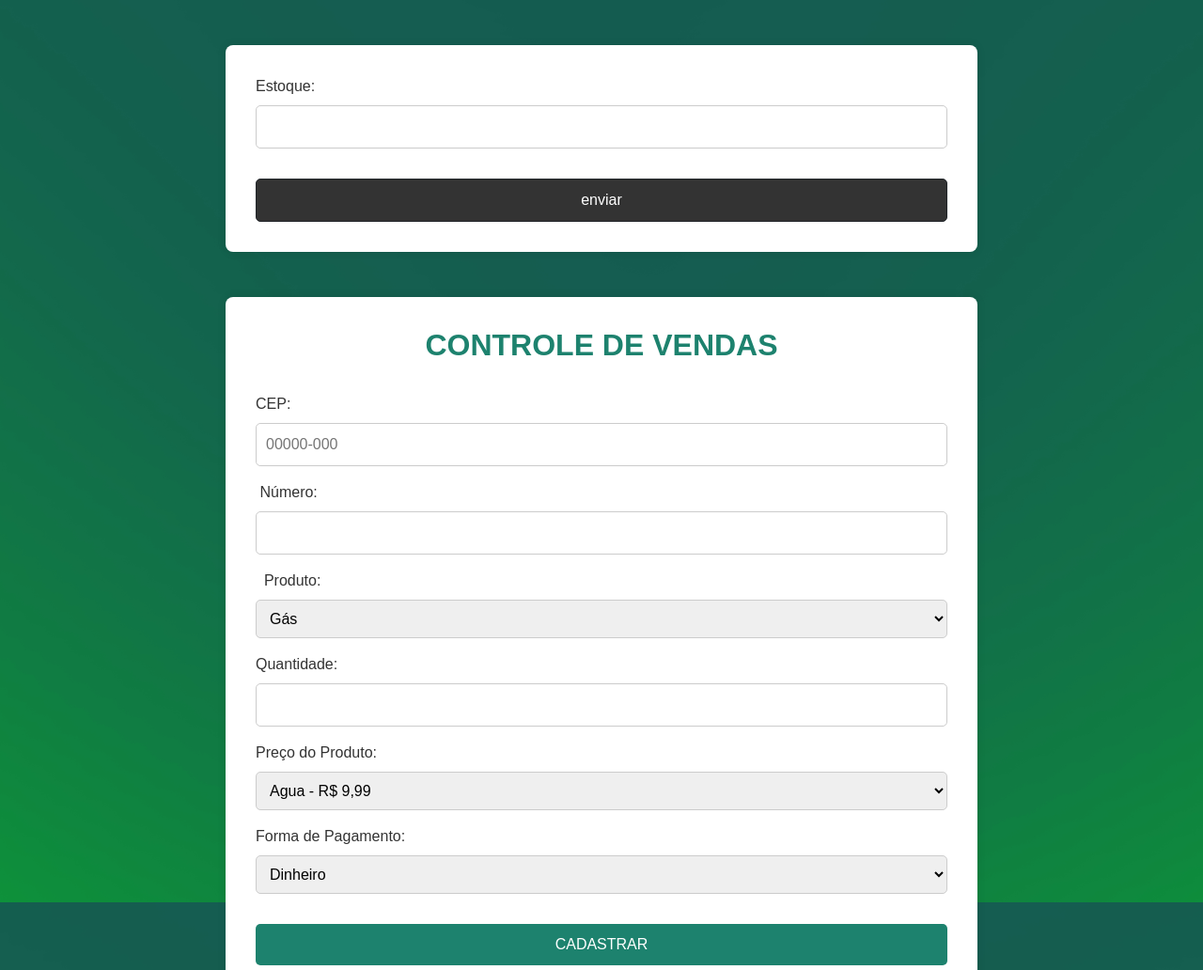
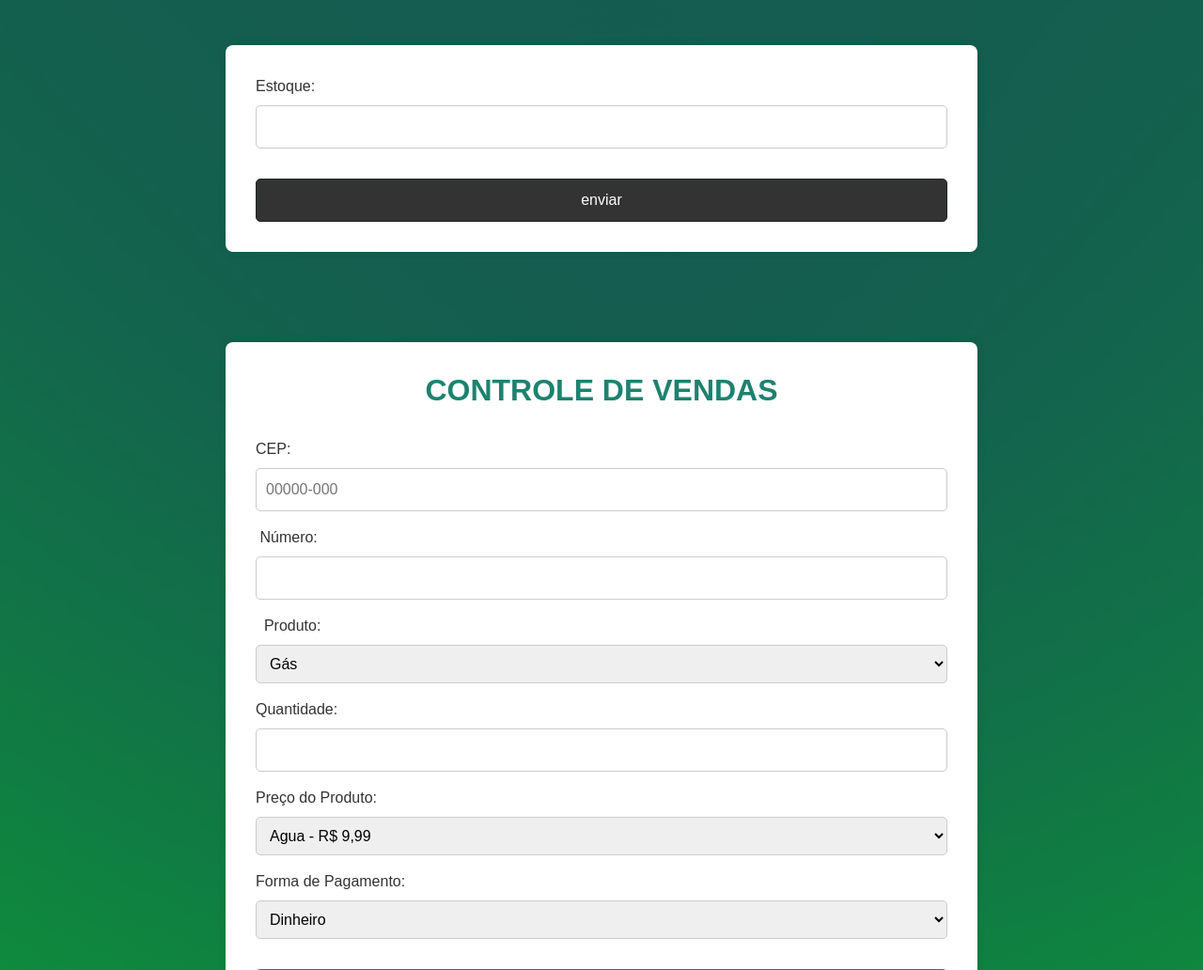
Before and after one commit to batatinhachips/AlcaGas, a PHP site: page /visao/estoque.php in a window 1280 px wide. Shown: the top 1032 px of the page at 94% size. Run offline with PHP 8.4, Linux system fonts and the light colour scheme; tables that the repository leaves empty or names only in its code hold one stand-in row (values such as "Sample post"); data that the repository does not hold is empty; some libraries are stand-ins or nearby versions.

Commit message:
Add files via upload

```diff
--- a/recursos/css/estoque.css
+++ b/recursos/css/estoque.css
@@ -9,7 +9,7 @@ html, body {
 
 /* Background e centralização para a página de vendas */
 body {
-    background-image: url('../imagens/bg.jpg');
+    background-image: url('../imagens/bg2.png');
     background-size: cover;
     background-color: #d0a700;
     background-position: center;
@@ -26,6 +26,7 @@ body {
 .container {
     max-width: 50rem;
     margin-top: 3rem;
+    margin-bottom: 3rem;
     padding: 2rem;
     background-color: #fff;
     border-radius: 0.5rem;
```
